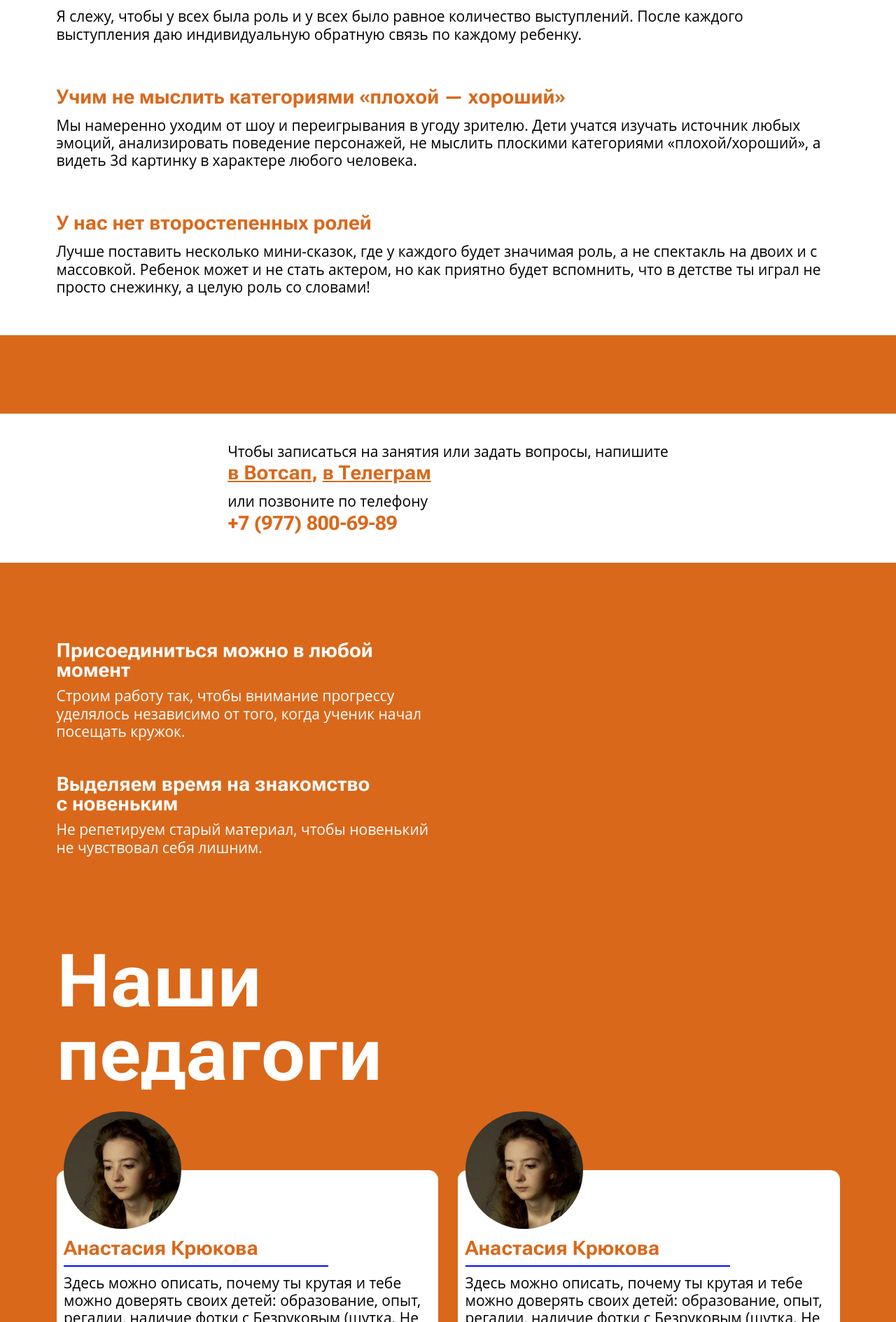
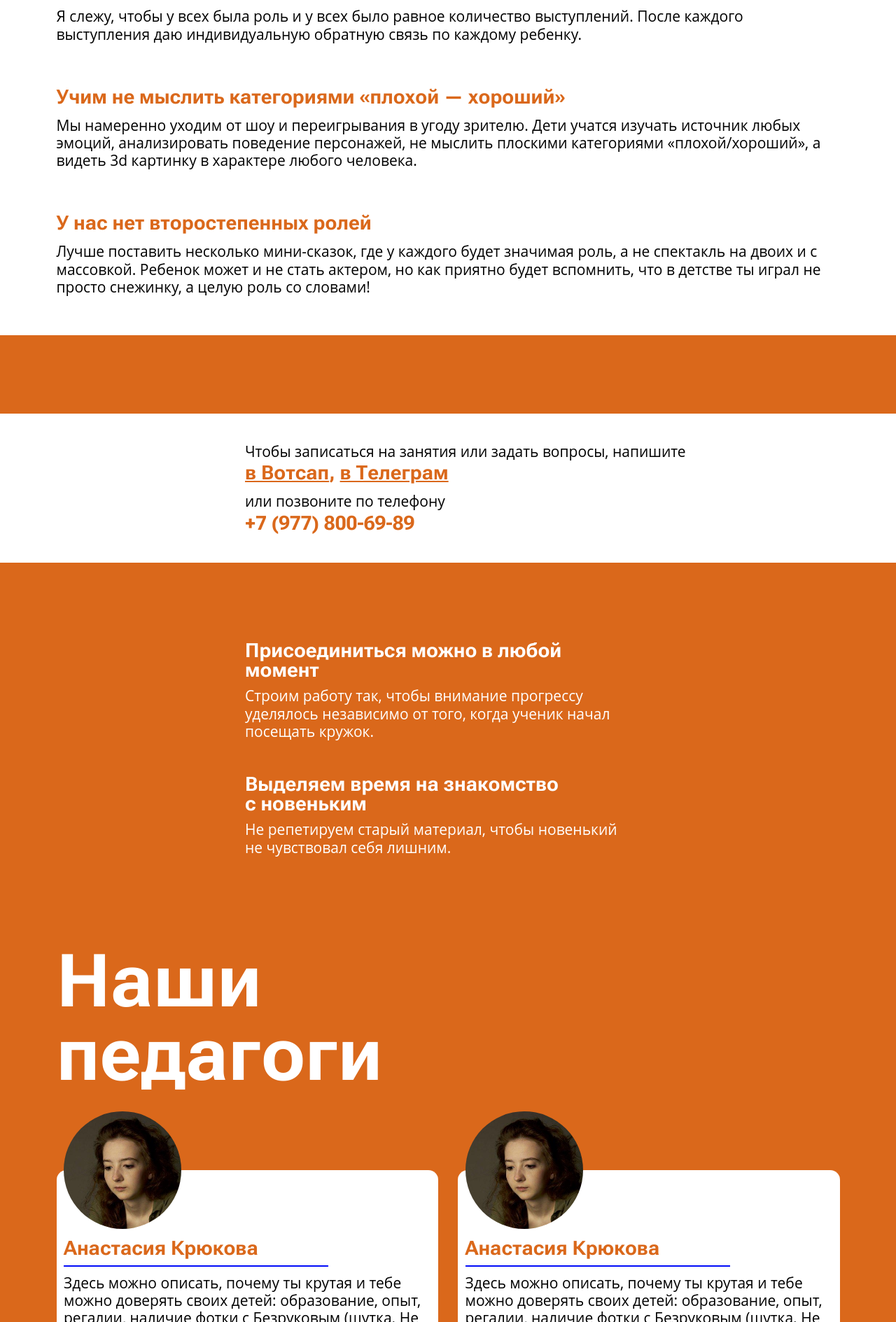
Before and after one commit to 1640max/mart, a Jekyll site: the page built from index.html, in a window 1280 px wide. Shown: the part 4316-6205 px from the top of the page at 70% size. Built offline with Jekyll 4.4.1, drawn with Linux system fonts in a browser that asks for light colours.

Commit message:
После lg теперь центрую блоки паддингом

```diff
--- a/_sass/_apply.scss
+++ b/_sass/_apply.scss
@@ -10,8 +10,7 @@
 @include media-breakpoint-up(lg) {
 
   .apply {
-    display: flex;
-    justify-content: center;
+    padding-left: 20rem;
   }
 
   .apply__p {
--- a/_sass/_facts-2.scss
+++ b/_sass/_facts-2.scss
@@ -2,6 +2,11 @@
   display: flex;
   flex-direction: column;
   gap: 2.5rem;
+
+  @include media-breakpoint-up(lg) {
+    padding-left: 20rem;
+  }
+
 }
 
 .facts-2__item {
```
